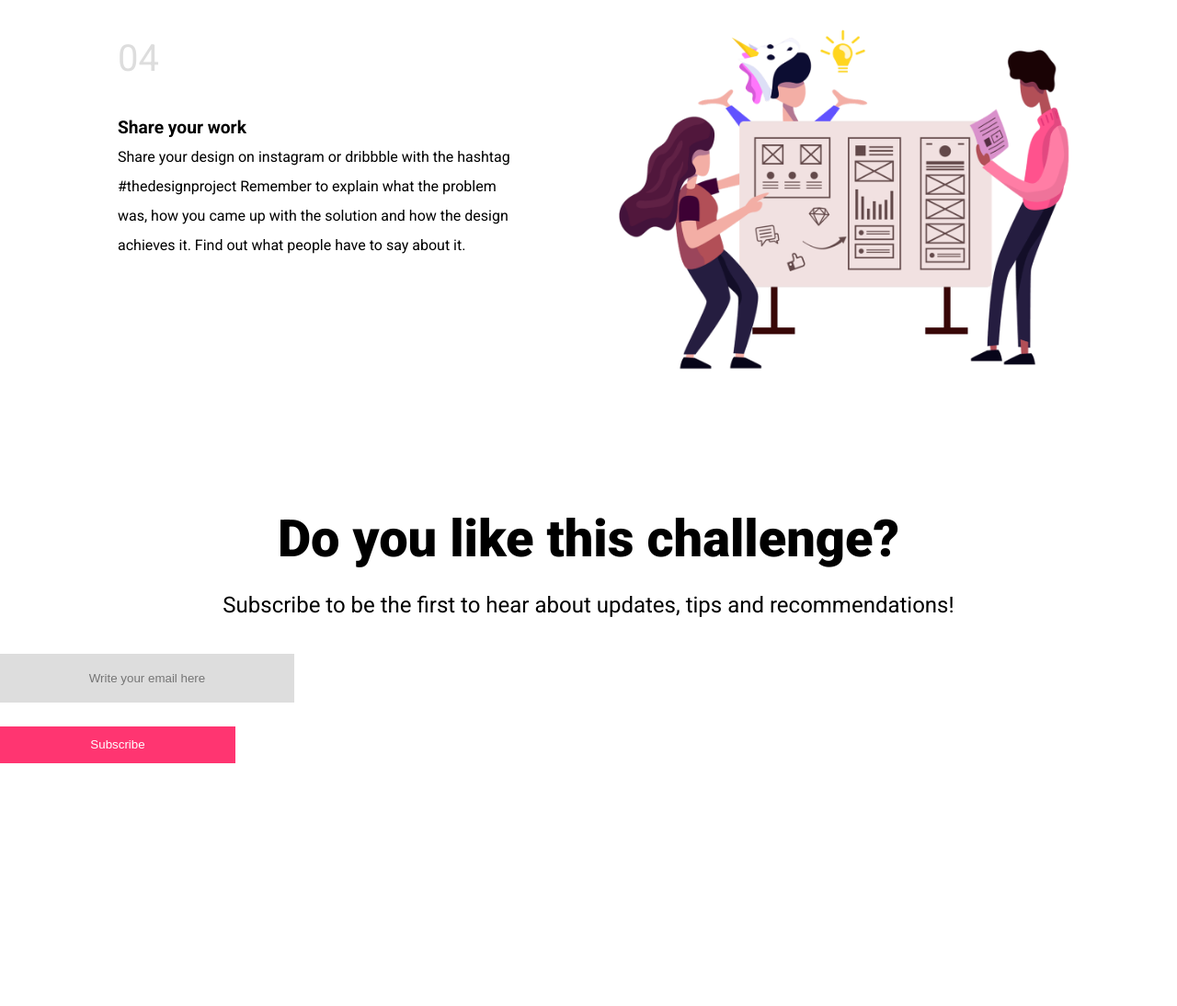
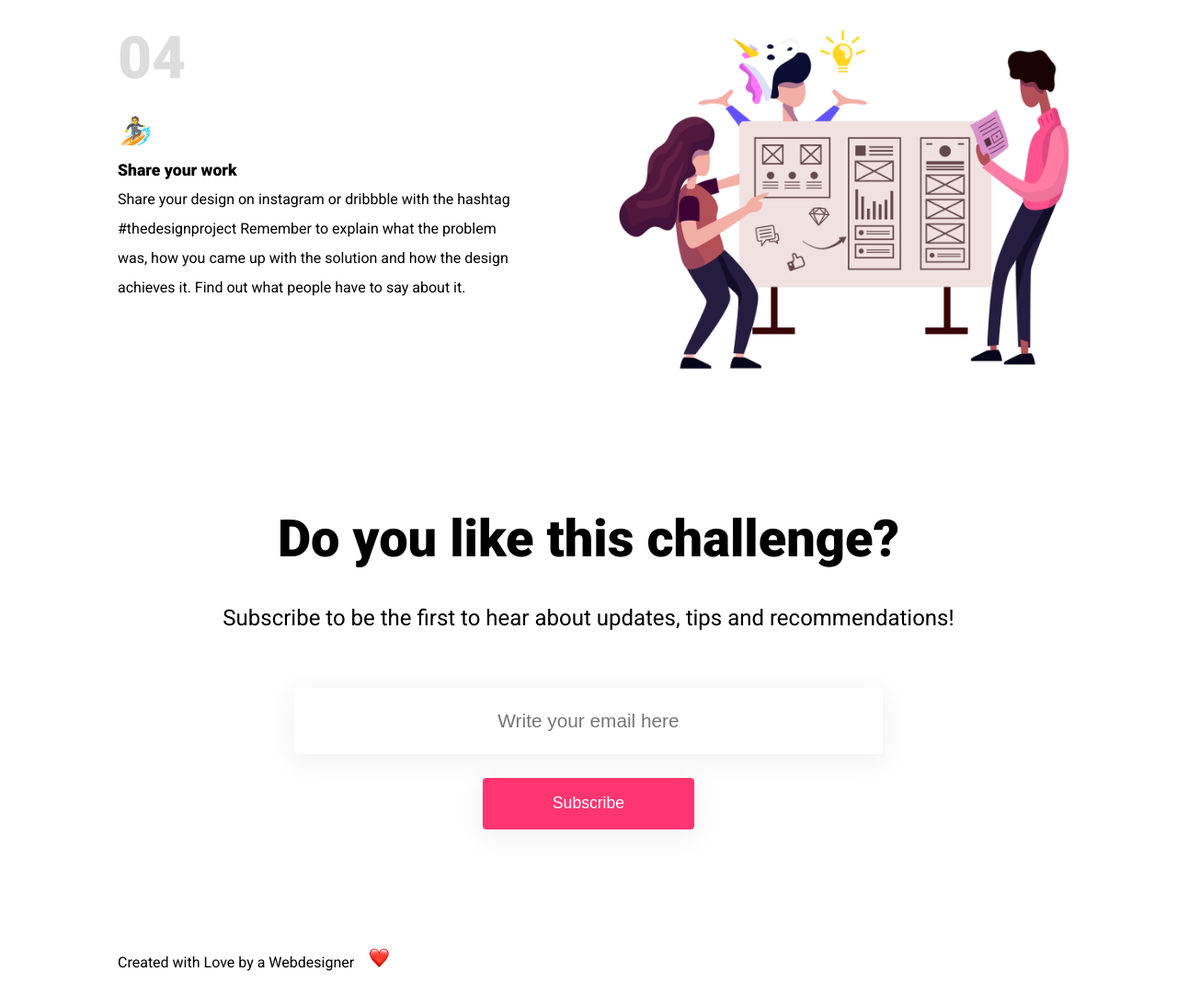
Before and after one commit to uxvu1196/Projekt-Designer-Challenge, a plain HTML site: page index.html in a window 1280 px wide. Shown: the part 4760-5854 px from the top of the page at 92% size. Drawn offline with Linux system fonts and the light colour scheme.

Commit message:
final commit

```diff
--- a/assets/css/style.css
+++ b/assets/css/style.css
@@ -196,13 +196,20 @@ margin-top: 2%;
 /* --- MAIN VI - CHALLENGE STEPS --- */
 .number{
     color: #dddddd;
-    font-size: 2.5em;
+    font-size: 4em;
     padding-top: 10%;
     padding-bottom: 10%;
+    font-weight: 900;
+}
+
+.emoji{
+    width: 8%;
+    opacity: 0.90;
 }
 
 .hl{
-    font-size: 1.2em;
+    font-size: 1.1em;
+    font-weight: 900;
 }
 
 .stepLeft{
@@ -237,36 +244,50 @@ margin-top: 2%;
     text-align: center;
     font-size: 3.5em;
     font-weight: 900;
-    margin-bottom: 25px;
+    margin-bottom: 3%;
 }
 .subscribe p{
     text-align: center;
     font-size: 1.5em;
+    margin-bottom: 1%;
 }
 /* --- FOOTER I - INPUT ---  */
-/* #email{
-    background-color: #dddddd;
-    margin-top: 3%;
-    height: 2%;
-} */
-
-input:nth-of-type(1){
-        width: 25%;
-        text-align: center;
-        padding-top: 1.5%;
-        padding-bottom: 1.5%;
-        border: none;
-        margin-bottom: 2%;
-        background-color: #dddddd;
-    margin-top: 3%;
-    height: 2%;
+#email{
+    font-size: 1.3em;
+    font-weight: 500;
+    background-color: #fff;
+    color: #dddddd;
+    /* border: 1px solid #dddddd; */
+    border: none;
+    width: 50%;
+    height: 9vh;
+    text-align: center;
+    margin: 50px 25% 2%;
+    border-radius: 4px;
+    box-shadow: 0px 6px 28px 4px rgba(0,0,0,0.05);
 }
 
-input:nth-of-type(2){
+#submitSub{
     background-color: #ff3571;
     color: white;
-    padding-top: 1%;
-    padding-bottom: 1%;
-    width: 20%;
+    font-size: 1.1em;
+    width: 18%;
+    height: 7vh;
     border: none;
+    border-radius: 4px ;
+    margin: 0 41%;
+    box-shadow: 0px 6px 28px 4px rgba(0,0,0,0.05);
 }
+
+#submitSub:hover{
+    background: linear-gradient(to right, #ff3571, #3C30FF);
+}
+
+.love{
+margin: 10%;
+}
+
+.heart{
+    width: 2.5%;
+    padding-left: 10px;
+}
--- a/index.html
+++ b/index.html
@@ -120,6 +120,7 @@
             <img class="stepLeft" src="assets/img/step01.png" alt="">
             <div class="stepRightTxt">
                 <p class="number">01</p>
+                <img src="assets/img/step01.svg" alt="" class="emoji">
                 <h6 class="hl"> Find your problem</h6>
                 <article>
                     It has to be a problem that’s personally affecting or affected you, like finding your keys,
@@ -132,6 +133,7 @@
         <div class="challengeSteps">
             <div class="stepLeftTxt">
                 <p class="number">02</p>
+                <img src="assets/img/step02.svg" alt="" class="emoji">
                 <h6 class="hl">Think about the solution</h6>
                 <article>
                     It's time to look for solutions. What can you do to solve these problems? It's time to think out
@@ -145,6 +147,7 @@
             <img class="stepLeft" src="assets/img/step03.png" alt="">
             <div class="stepRightTxt">
                 <p class="number">03</p>
+                <img src="assets/img/step03.svg" alt="" class="emoji">
                 <h6 class="hl">Design your proposal</h6>
                 <article>
                     How can design help solve your problem? It's time to think about features and functionality, and
@@ -156,6 +159,7 @@
         <div class="challengeSteps">
             <div class="stepLeftTxt">
                 <p class="number">04</p>
+                <img src="assets/img/step04.svg" alt="" class="emoji">
                 <h6 class="hl">Share your work</h6>
                 <article>
                     Share your design on instagram or dribbble with the hashtag #thedesignproject Remember to
@@ -168,23 +172,26 @@
     </main>
 
     <footer>
-        <!-- --- FOOTER I --- -->
+        <!-- --- FOOTER I - HEADER--- -->
         <section class="subscribe">
             <h2>Do you like this challenge? </h2>
             <p>Subscribe to be the first to hear about updates, tips and recommendations!</p>
 
+            <!-- --- FOOTER I - INPUT --- -->
             <form action="">
                 <input type="email" name="email" id="email" placeholder="Write your email here"> <br>
-                <input type="submit" value="Subscribe">
+                <input type="submit" value="Subscribe" id="submitSub">
             </form>
-
         </section>
 
+        <div class="love">
+            <p>Created with Love by a Webdesigner  <span> <img src="assets/img/love.png" alt="" class="heart"></span></p>
+        </div>
     </footer>
 
 </body>
 </html>
-<!--
+
 
 <!--
     Ursprünglicher Option, war zu viel getue hier. Denke habe einen leichteren und semantischeren Code dafür geschrieben.
```
